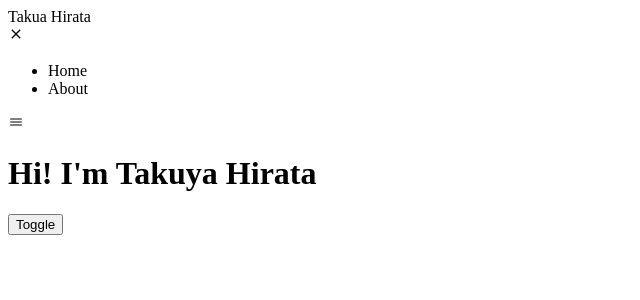
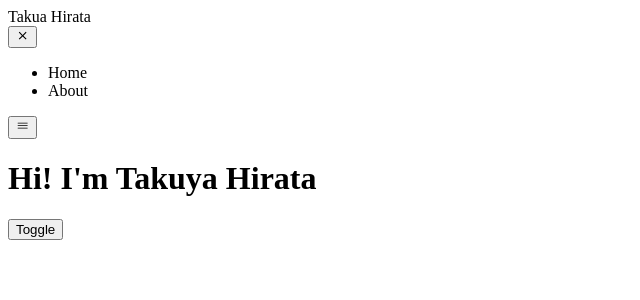
Before and after one commit to Takuya-H23/portfolio-v4, a Next.js app: page / in a window 1280 px wide. Shown: the top 300 px of the page, without its empty margins (0-640 px from the left). Built offline with nearby package versions, Linux system fonts and the light colour scheme.

Commit message:
fix: make icons fucosable

```diff
--- a/components/Container.tsx
+++ b/components/Container.tsx
@@ -24,15 +24,17 @@ export const Container = ({ children }: Props) => {
               isOpen ? 'translate-x-0' : 'translate-x-full'
             }`}
           >
-            <div className="text-white">
-              <IoMdClose onClick={handleClose} className="text-3xl" />
-            </div>
+            <button type="button" onClick={handleClose}>
+              <IoMdClose className="text-3xl" />
+            </button>
             <ul>
               <li>Home</li>
               <li>About</li>
             </ul>
           </div>
-          <IoIosMenu onClick={handleOpen} className="text-3xl" />
+          <button type="button" onClick={handleOpen}>
+            <IoIosMenu className="text-3xl" />
+          </button>
         </nav>
       </header>
       {children}
```
